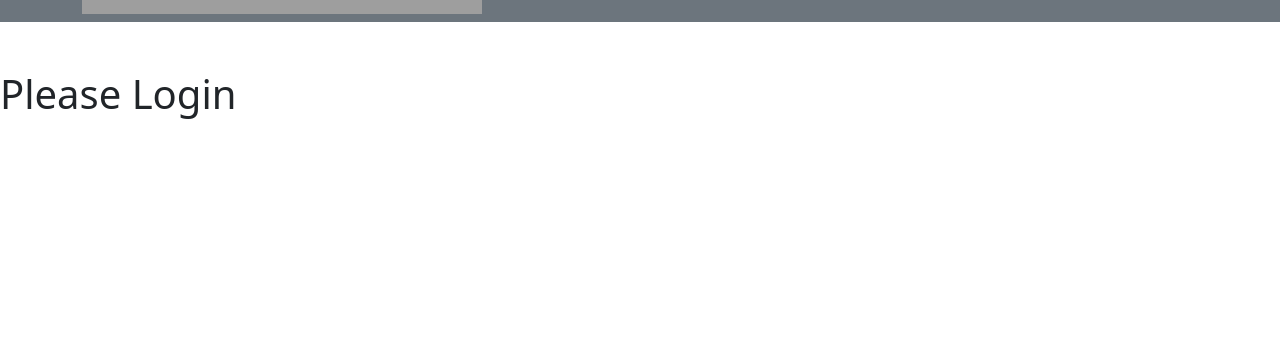
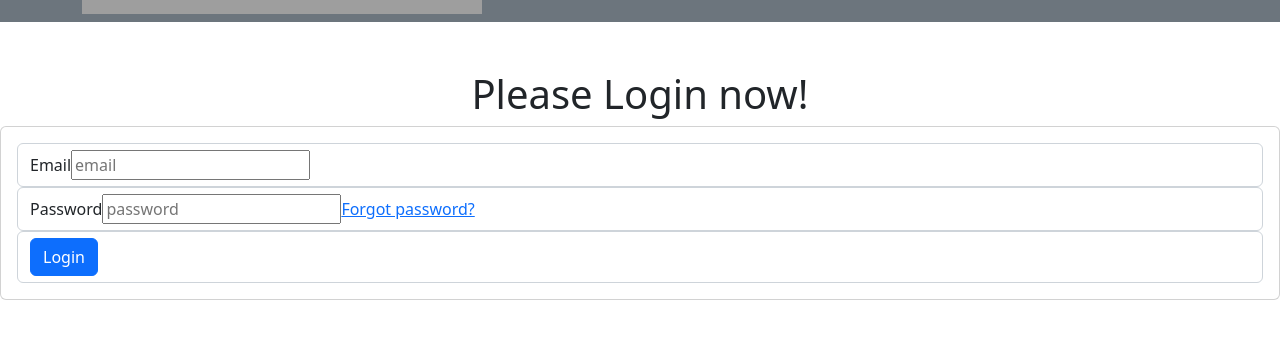
Before and after one commit to Alauddin33/education-tutorial-client, a React (Create React App) app: page /login in a window 1280 px wide. Shown: the part 294-644 px from the top of the page. Built offline with nearby package versions, Linux system fonts and the light colour scheme; no server answers; grey boxes are pictures that could not be loaded.

Commit message:
login added

```diff
--- a/src/Login/Login.js
+++ b/src/Login/Login.js
@@ -1,9 +1,68 @@
-import React from 'react';
+import React, { useContext } from 'react';
+import { useNavigate } from 'react-router-dom';
+import { AuthContext } from '../contexts/UserContext';
+
 
 const Login = () => {
+
+    const { signIn } = useContext(AuthContext);
+
+    const navigate = useNavigate();
+
+
+    const handleSubmit = event => {
+        event.preventDefault();
+        const form = event.target;
+        const email = form.email.value;
+        const password = form.password.value;
+        console.log(email, password);
+
+        signIn(email, password)
+            .then(result => {
+                const user = result.user;
+                console.log(user);
+                form.reset();
+
+                navigate('/');
+
+            })
+            .catch(error => {
+                console.log('error: ', error);
+            })
+    }
+
+
     return (
         <div>
-            <h1>Please Login</h1>
+            <div className="hero min-h-screen bg-base-200">
+                <div className="hero-content flex-col">
+                    <div className="text-center lg:text-left">
+                        <h1 className="text-5xl font-bold">Please Login now!</h1>
+                    </div>
+                    <div className="card flex-shrink-0 w-full max-w-sm shadow-2xl bg-base-100">
+                        <form onSubmit={handleSubmit} className="card-body">
+                            <div className="form-control">
+                                <label className="label">
+                                    <span className="label-text">Email</span>
+                                </label>
+                                <input type="email" name='email' placeholder="email" className="input input-bordered" required />
+                            </div>
+                            <div className="form-control">
+                                <label className="label">
+                                    <span className="label-text">Password</span>
+                                </label>
+                                <input type="password" name='password' placeholder="password" className="input input-bordered" required />
+                                <label className="label">
+                                    <a href="#" className="label-text-alt link link-hover">Forgot password?</a>
+                                </label>
+                            </div>
+                            <div className="form-control mt-6">
+                                <button className="btn btn-primary">Login</button>
+                            </div>
+                        </form>
+                    </div>
+                </div>
+            </div>
         </div>
     );
 };
```
